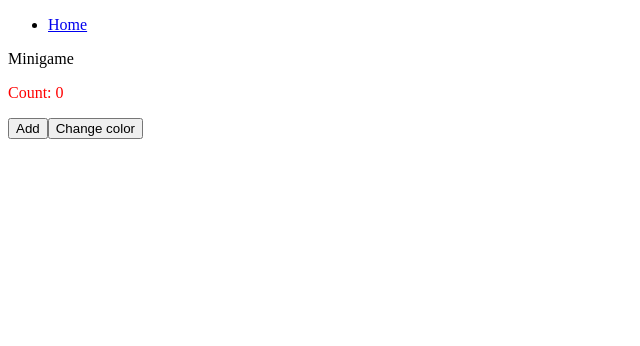
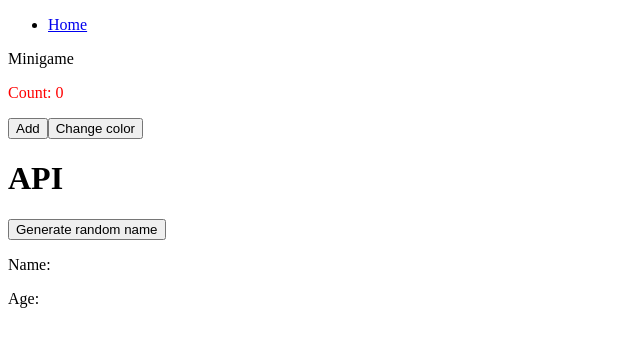
Before and after one commit to rut5/API-test, a React (Vite) app in the folder minigame/: page / in a window 1280 px wide. Shown: the top 346 px of the page, without its empty margins (0-640 px from the left). Built offline with nearby package versions, Linux system fonts and the light colour scheme.

Commit message:
The API is now working
Next I will add more names

```diff
--- /dev/null
+++ b/minigame/src/components/API.jsx
@@ -0,0 +1,38 @@
+import React, { useEffect, useState } from "react";
+
+function API() {
+
+    const [fact, setFact] = useState([]);
+
+    const fetchData = async () => {
+        try {
+            const response = await fetch("https://api.agify.io/?name=meelad")
+            const data = await response.json();
+            setFact(data);
+        }
+        catch (error) {
+            console.log("Error fetching data:", error);
+        };
+    };
+
+    //useEffect(() => {fetchData();}, [])
+
+    const generateFact = () => {
+        fetchData();
+    }
+
+    return(
+        <div>
+
+        <h1>API</h1>
+        <button onClick={generateFact}>Generate random name</button>
+        <p> Name: {fact.name} </p>
+        <p> Age: {fact.age} </p>
+
+        </div>
+    );
+};
+
+export default API;
+
+// in try {} we store our api url
--- a/minigame/src/pages/home.jsx
+++ b/minigame/src/pages/home.jsx
@@ -1,4 +1,5 @@
-import UseEffect from '../components/UseEffect.jsx';
+import UseEffect from "../components/UseEffect.jsx";
+import API from "../components/API.jsx";
 
 function Home() {
 
@@ -7,6 +8,7 @@ function Home() {
 
             <p>Minigame</p>
             <UseEffect />
+            <API />
 
         </div>
     )
```
